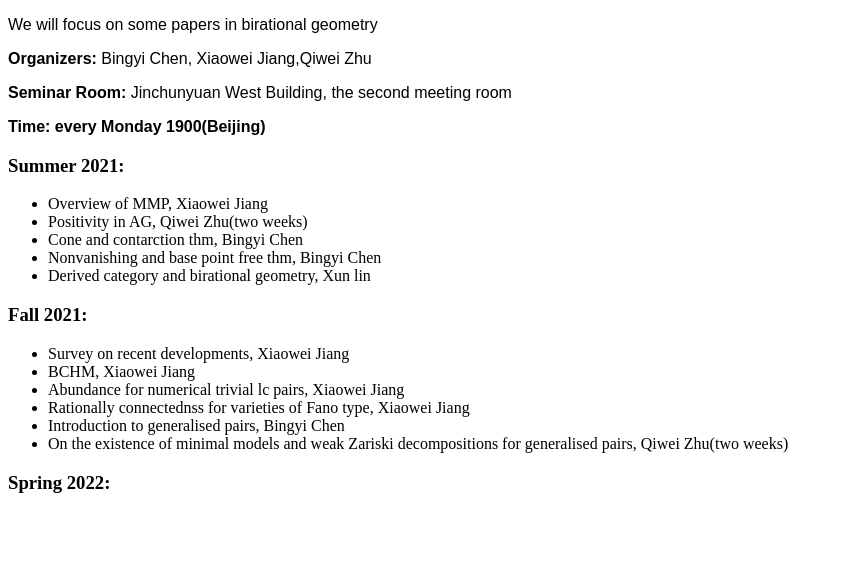
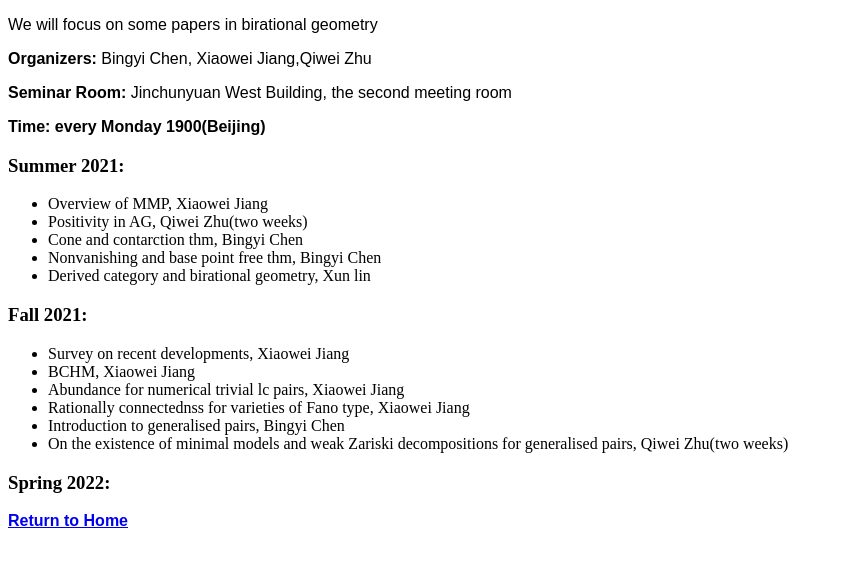
Before and after one commit to XiaoweiJiang95/Seminar, a plain HTML site: page index.html in a window 1280 px wide. Shown: the whole page, without its empty margins (0-843 px from the left). Drawn offline with Linux system fonts and the light colour scheme.

Commit message:
Update index.html

```diff
--- a/index.html
+++ b/index.html
@@ -49,5 +49,6 @@ body p {
 </ul>
 
 
+<p><strong><a href="../Homepage.html">Return to Home</a></strong></p>
 </body>
 </html>
```
